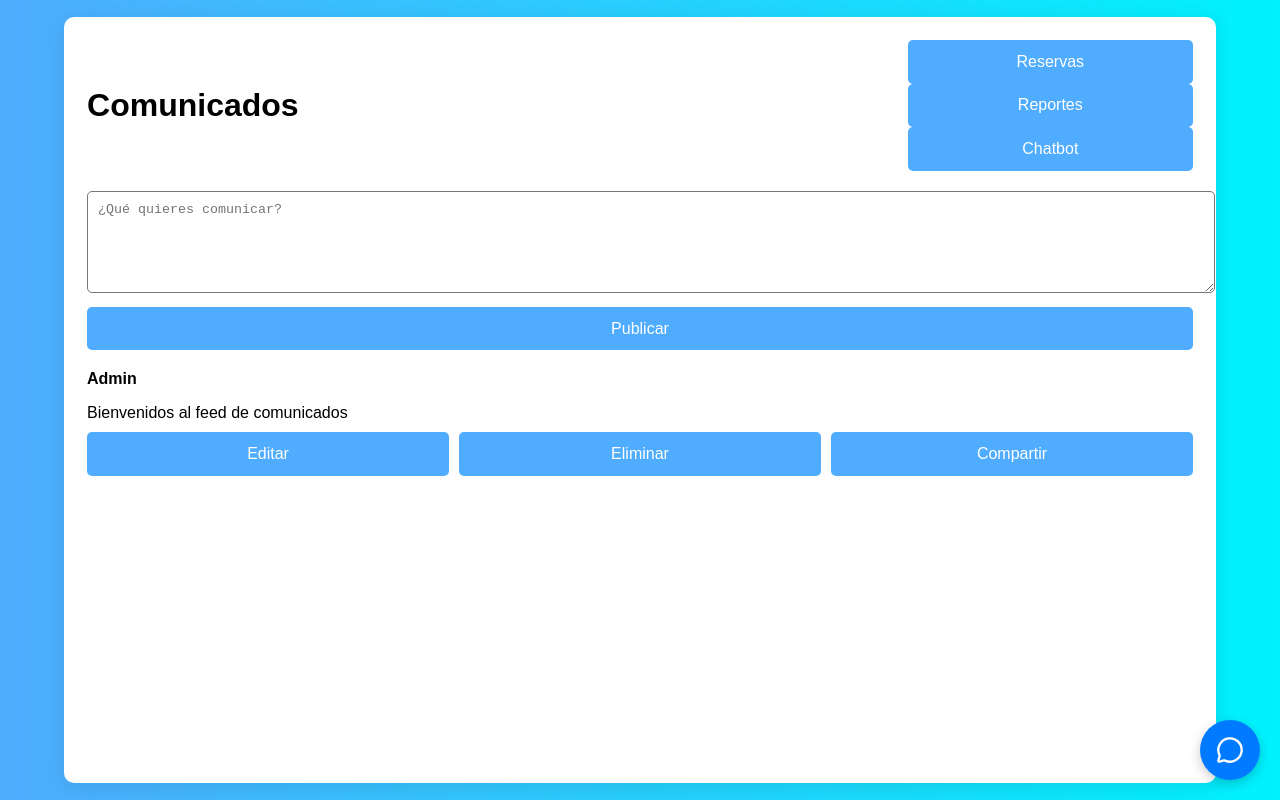
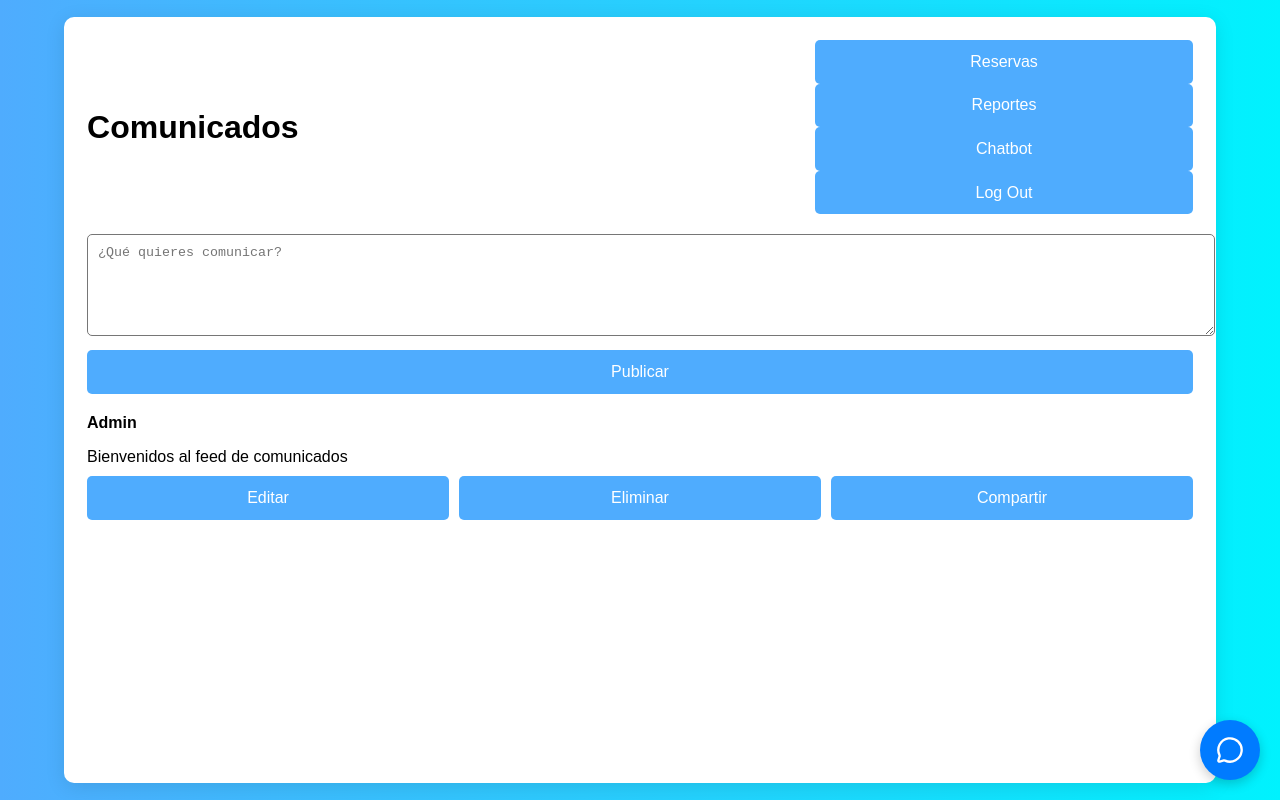
Before and after one commit to AndresCR001/ResiOne-App, a React (Vite) app: page /comunicados in a window 1280 px wide. Built offline with nearby package versions, Linux system fonts and the light colour scheme.

Commit message:
Se configura el API

```diff
--- a/src/App.jsx
+++ b/src/App.jsx
@@ -12,29 +12,32 @@ function App() {
 // Manejo del evento inicio de sesion
 const InicioSesion = async (e) => {
   e.preventDefault();
+  try {
+    console.log("Voy a mandar:", { correo, contraseña });
 
-  /*try {
-    const respuesta = await fetch("http://localhost:5000/api/login", {
+    const respuesta = await fetch("http://localhost:5050/api/login", {
       method: "POST",
       headers: { "Content-Type": "application/json" },
+      credentials: "include",
       body: JSON.stringify({ correo, contraseña }),
     });
 
     const data = await respuesta.json();
-
+    console.log(data)
     if (respuesta.ok) {
       alert(data.mensaje + " 👋 Bienvenido " + data.usuario);
-      // Aquí podrías guardar info en localStorage y redirigir a otra página
-      // localStorage.setItem("usuario", data.usuario);
-      // navigate("/dashboard");
+      localStorage.setItem("usuario", data.usuario);
+      navigate("/comunicados");
+
     } else {
       alert("Error: " + data.mensaje);
     }
   } catch (error) {
     console.error("Error al iniciar sesión:", error);
     alert("No se pudo conectar con el servidor");
-  }*/
- navigate("/comunicados");
+
+  }
+
 };
 
 
--- a/src/Comunicados.jsx
+++ b/src/Comunicados.jsx
@@ -1,10 +1,9 @@
 import { useState } from 'react'
-import { Link, useNavigate} from 'react-router-dom';
+import { useNavigate } from 'react-router-dom';
 import './App.css';
 import ChatbotButton from "./ChatbotButton";
 
 export default function Comunicados() {
-
   const navigate = useNavigate();
 
   const [publicaciones, setPublicaciones] = useState([
@@ -37,19 +36,23 @@ setPublicaciones(publicaciones.map(pub =>
     ));
   };
 
-
   const handleReservas = () => {
-navigate('/reservas'); // pantalla de crear publicación
+    navigate('/reservas');
   };
 
   const handleReportes = () => {
-navigate('/reportes'); // pantalla de filtros
+    navigate('/reportes');
   };
 
   const handleChatbot = () => {
-navigate('/chatbot'); // pantalla de opciones
+    navigate('/chatbot');
   };
 
+  const handleLogout = () => {
+    // Aquí podrías limpiar un token en localStorage si lo usas
+    // localStorage.removeItem("token");
+    navigate('/'); // vuelve al login
+  };
 
   return (
     <div style={{ display: "flex", justifyContent: "center", alignItems: "center", minHeight: "100vh" }}>
@@ -69,11 +72,11 @@ navigate('/chatbot'); // pantalla de opciones
           <div>
             <button className="boton-login" style={{ marginRight: "10px" }} onClick={handleReservas}>Reservas</button>
             <button className="boton-login" style={{ marginRight: "10px" }} onClick={handleReportes}>Reportes</button>
-        <button className="boton-login" onClick={handleChatbot}>Chatbot</button>
+            <button className="boton-login" style={{ marginRight: "10px" }} onClick={handleChatbot}>Chatbot</button>
+            <button className="boton-login" onClick={handleLogout}>Log Out</button>
           </div>
         </div>
 
-    {/* Resto del código permanece igual */}
         {/* Crear nueva publicación */}
         <div className="crear-publicacion" style={{ marginBottom: "20px" }}>
           <textarea
--- a/src/Registro.jsx
+++ b/src/Registro.jsx
@@ -16,10 +16,10 @@ export default function Registro(){
       alert('Las contraseñas no coinciden');
       return;
     }
-/*
+
     try {
       // Petición al backend
-      const respuesta = await fetch("http://localhost:5000/api/registro", {
+      const respuesta = await fetch("http://localhost:5050/api/registro", {
         method: "POST",
         headers: { "Content-Type": "application/json" },
         body: JSON.stringify({ nombre, correo, contraseña }),
@@ -41,7 +41,7 @@ export default function Registro(){
       console.error("Error al registrar:", error.mensaje);
       console.error(error);
       alert("No se pudo conectar con el servidor");
-    } */
+    }
   };
 
 
```
Lines whose indentation alone changed are shown as unchanged.
